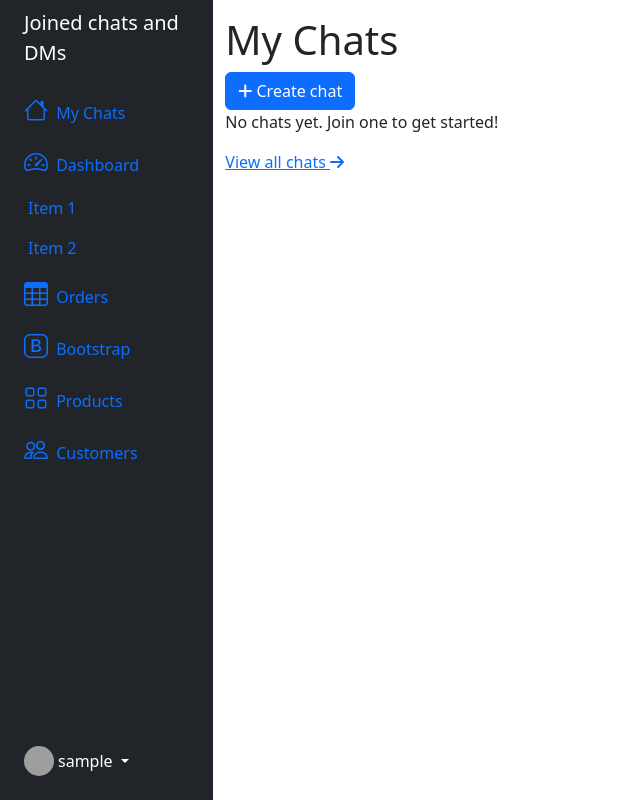
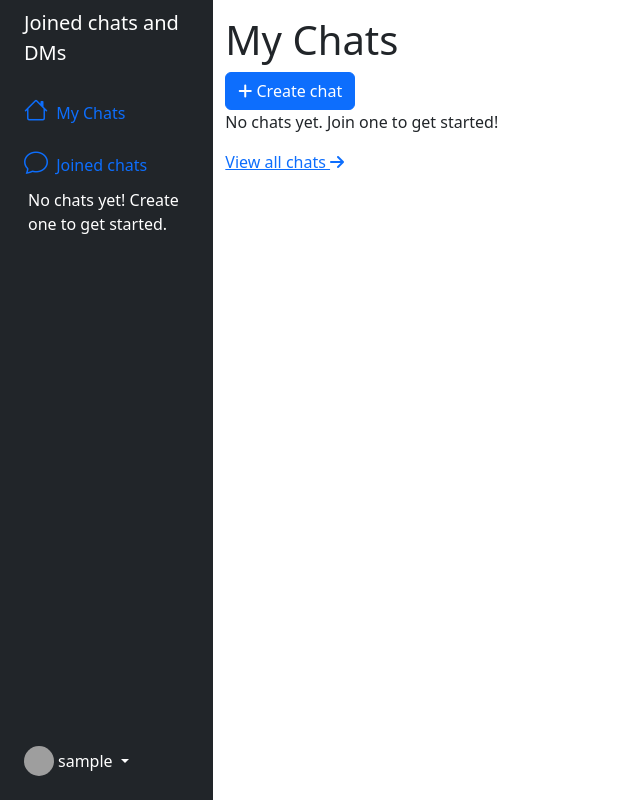
Before and after one commit to NateDhaliwal/Chatroom-Flask, a Flask app: page /chats/my in a window 1280 px wide. Shown: the whole page, without its empty margins (0-640 px from the left). Run offline with Flask 3, Linux system fonts and the light colour scheme; the visitor is signed in with stand-in values (Sample User, id 1); data comes from the database, SQL or seed files in the repository; some libraries are stand-ins or nearby versions; grey boxes are pictures that could not be loaded.

Commit message:
Update to show chats in sidebar

```diff
--- a/templates/base.html
+++ b/templates/base.html
@@ -68,26 +68,36 @@
                   data-bs-toggle="collapse"
                   class="nav-link px-0 align-middle"
                 >
-                  <i class="fs-4 bi-speedometer2"></i>
-                  <span class="ms-1 d-none d-sm-inline">Dashboard</span>
+                  <i class="fs-4 bi-chat"></i>
+                  <span class="ms-1 d-none d-sm-inline">Joined chats</span>
                 </a>
                 <ul
                   class="collapse show nav flex-column ms-1"
                   id="submenu1"
                   data-bs-parent="#menu"
                 >
+                  {% if joined_chats and len(joined_chats) > 0 %} {% for chat in
+                  joined_chats %}
                   <li class="w-100">
-                    <a href="#" class="nav-link px-0">
-                      <span class="d-none d-sm-inline">Item</span> 1
+                    <a
+                      href="{{ url_for('chats_main.chat_page', chat_name=chat.chat_name)}}"
+                      class="nav-link px-0"
+                    >
+                      <span class="d-none d-sm-inline"
+                        >{{ chat.chat_name }}</span
+                      >
                     </a>
                   </li>
-                  <li>
-                    <a href="#" class="nav-link px-0">
-                      <span class="d-none d-sm-inline">Item</span> 2
-                    </a>
+                  {% endfor %} {% else %}
+                  <li class="w-100">
+                    <span class="d-none d-sm-inline"
+                      >No chats yet! Create one to get started.</span
+                    >
                   </li>
+                  {% endif %}
                 </ul>
               </li>
+              <!--
               <li>
                 <a href="#" class="nav-link px-0 align-middle">
                   <i class="fs-4 bi-table"></i>
@@ -162,6 +172,7 @@
                   <span class="ms-1 d-none d-sm-inline">Customers</span>
                 </a>
               </li>
+              -->
             </ul>
             <hr />
             <div class="dropdown pb-4">
--- a/views/chats_all/__init__.py
+++ b/views/chats_all/__init__.py
@@ -19,10 +19,8 @@ def my_chats():
   joined_chats = []
   for joinedchat in joined_chats_name:
     chat = Chat.query.filter_by(chat_name=joinedchat).first()
-    print(chat.chat_name)
     joined_chats.append(chat)
 
-  print(len(joined_chats))
   return render_template("my_chats/my_chats.html", len=len, joined_chats=joined_chats, form=form)
 
 @chats_all.route("/chats/all")
@@ -31,10 +29,16 @@ def all_chats():
   joined_chats_names = [
     chatname.chat_name for chatname in ChatMember.query.filter_by(username=current_user.username).all()
   ]
+  joined_chats = []
+  for joinedchat in joined_chats_name:
+    chat = Chat.query.filter_by(chat_name=joinedchat).first()
+    joined_chats.append(chat)
+
   all_chats_list = Chat.query.all()
   return render_template(
     "all_chats/all_chats.html",
     len=len,
     joined_chats_names=joined_chats_names,
-    all_chats_list=all_chats_list
+    all_chats_list=all_chats_list,
+    joined_chats=joined_chats
   )
```
